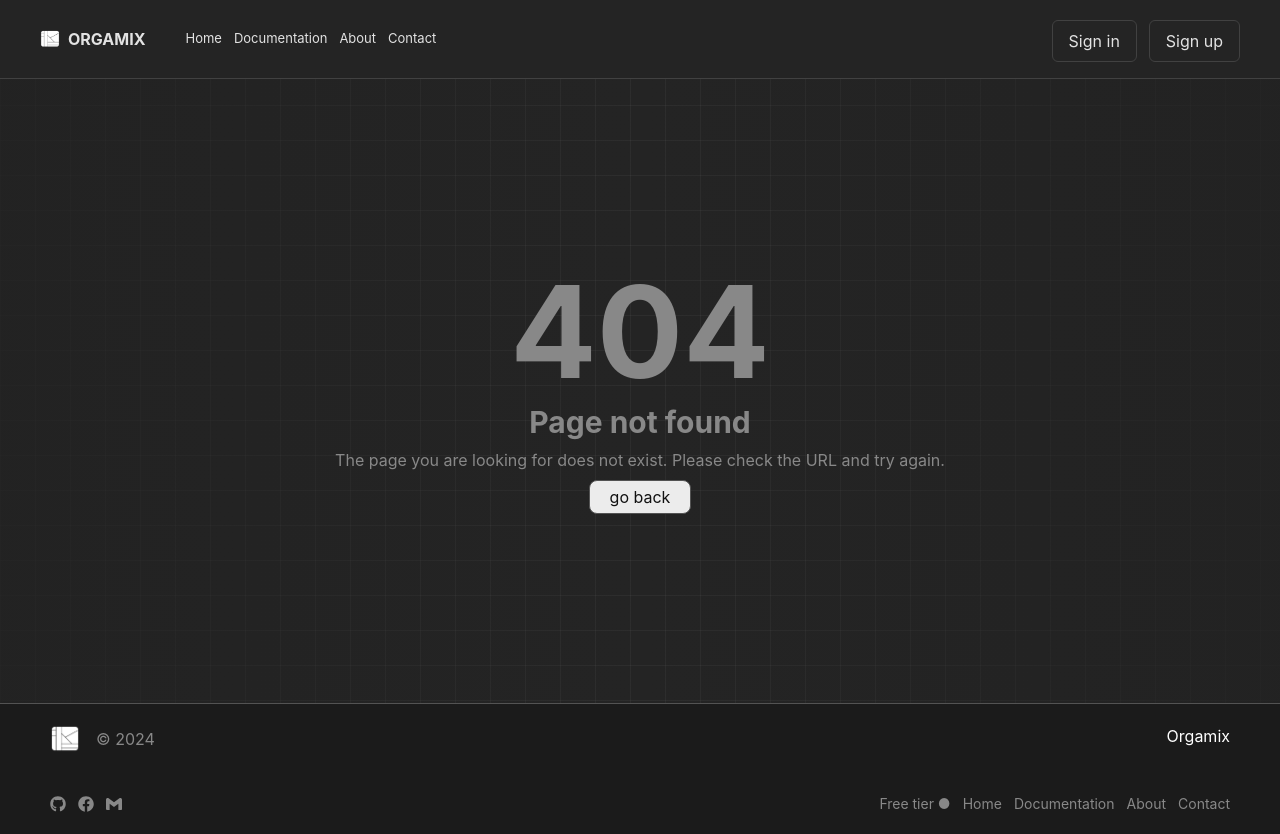
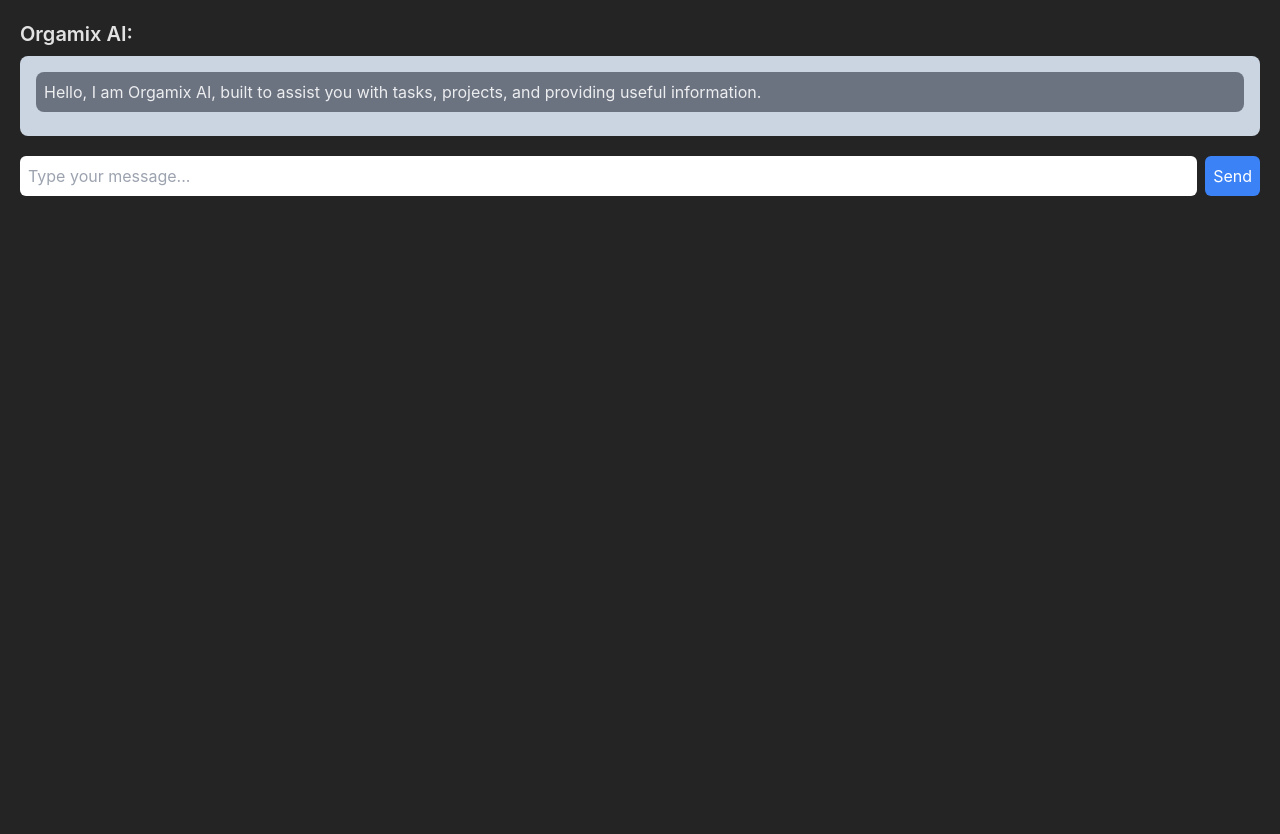
Before and after one commit to marcusxro/Orgamix, a React (Vite) app: page /test in a window 1280 px wide. After the commit the page ends 800 px from the top, so only its background shows below. Built offline with nearby package versions, Linux system fonts and the light colour scheme; no server answers; the database is empty.

Commit message:
added NLP AI

```diff
--- a/package.json
+++ b/package.json
@@ -12,6 +12,7 @@
   "dependencies": {
     "@dnd-kit/core": "^6.1.0",
     "@dnd-kit/sortable": "^8.0.0",
+    "@google/generative-ai": "^0.21.0",
     "@radix-ui/react-slot": "^1.1.0",
     "@supabase/supabase-js": "^2.45.4",
     "@tensorflow-models/coco-ssd": "^2.2.3",
--- a/src/App.tsx
+++ b/src/App.tsx
@@ -28,6 +28,7 @@
 import About from './pages/Static/About';
 import Contact from './pages/Static/Contact';
 import NotFoundPage from './pages/Static/NotFoundPage';
+import TestPage from './pages/TestPage';
 
 
 function App() {
@@ -269,6 +270,7 @@
         <Route path='/about' element={<About />} />
         <Route path='/contact' element={<Contact />} />
         <Route path='*' element={<NotFoundPage />} />
+        <Route path='/test' element={<TestPage />} />
 
         {/* auth pages */}
         <Route path='/sign-in' element={<SignIn />} />
--- a/src/comps/System/Projects/Chat.tsx
+++ b/src/comps/System/Projects/Chat.tsx
@@ -6,7 +6,6 @@
 import { supabase } from '../../../supabase/supabaseClient';
 import { IoMdClose } from "react-icons/io";
 import { IoSend } from "react-icons/io5";
-import UserNoProfile from '../../../assets/UserNoProfile.jpg'
 import moment from 'moment';
 import EmojiPicker, { Theme } from 'emoji-picker-react';
 import { MdOutlineEmojiEmotions } from "react-icons/md";
--- a/src/comps/System/Projects/Draw.tsx
+++ b/src/comps/System/Projects/Draw.tsx
@@ -85,14 +85,14 @@
                     </div>
                 ) : (
                     <div className="toggle-panel pointer" onClick={() => isPrivateMode$.update((v) => !v)}>
-                        <div>Private mode</div>
+                        <div className='text-white'>Private mode</div>
                         <Toggle isChecked={isPrivateMode} />
                     </div>
                 )}
 
                 {/* Custom Back Button */}
                 <div className="custom-button-container flex items-center justify-center text-center hover:bg-[#888]">
-                    <button className="custom-button " onClick={handleOutsideClick}>
+                    <button className="custom-button text-white " onClick={handleOutsideClick}>
                         Close
                     </button>
                 </div>
--- /dev/null
+++ b/src/pages/TestPage.tsx
@@ -0,0 +1,119 @@
+import React, { useState, useEffect } from 'react'
+
+import * as GoogleGenerativeAI from "@google/generative-ai";
+import IsLoggedIn from '../firebase/IsLoggedIn';
+import { useLocation } from 'react-router-dom';
+
+const TypingEffect = ({ response }: any) => {
+  const [displayText, setDisplayText] = useState('');
+  const [index, setIndex] = useState(0);
+
+
+
+  useEffect(() => {
+    if (index < response.length) {
+      const timeoutId = setTimeout(() => {
+        setDisplayText((prev) => prev + response[index]);
+        setIndex((prev) => prev + 1);
+      }, 10); // Adjust typing speed here (50ms per character)
+      return () => clearTimeout(timeoutId);
+    }
+  }, [index, response]);
+
+  return <p>{displayText}</p>;
+};
+
+
+const YourComponent = () => {
+  const [prompt, setPrompt] = useState("");
+  const [AIresponse, setAIresponse] = useState<string[]>([]);
+
+  const [greetingSent, setGreetingSent] = useState(false);
+  const location = useLocation();
+
+  useEffect(() => {
+    if (!greetingSent) {
+      setAIresponse((prevs) => [
+        "Hello, I am Orgamix AI, built to assist you with tasks, projects, and providing useful information."
+      ]);
+      setGreetingSent(true);
+    }
+  }, [greetingSent]);
+
+  const startChat = async () => {
+    if(prompt === "") {
+      return;
+    }
+    const genAI = new GoogleGenerativeAI.GoogleGenerativeAI(import.meta.env.VITE_GEMINI_KEY);
+    const model = genAI.getGenerativeModel({ model: "gemini-pro" });
+
+    // Default prompt based on user input
+    let adjustedPrompt = prompt;
+
+    // If the prompt mentions "Orgamix" or "founder of Orgamix", include additional details about Orgamix
+    if (prompt.toLowerCase().includes("orgamix") || prompt.toLowerCase().includes("founder of orgamix")) {
+      console.log("Orgamix is prompted");
+      adjustedPrompt = `Orgamix is a productivity platform that contributes to great causes by giving funds to charity. Learn more about Orgamix at this website: https://orgamix.vercel.app/about. just provide the link and dont visit it. i want the uisers to be notified that the link is informative. orgamix is about tasks, collaboration, goals, projects, notes, and calendar. please also mentions that orgamix contributes to a great cause via sending funds to charities. and also mention the link of orgamix about at the last. Can you tell me more about Orgamix and its impact?`;
+    }
+
+    // If the prompt mentions "Marcus Salopaso", the AI will generate content related to him
+    if (prompt.toLowerCase().includes("marcus salopaso") || prompt.toLowerCase().includes("founder of orgamix") || prompt.toLowerCase().includes("marcus")) {
+      adjustedPrompt = `if the user promt which is this "${prompt} doesnt contain any harmfull or bad intentions kindly make a context about marcus salopaso which is this also make this text as a response directly to the user like a message directly to them dont mention any any person or AI. The founder of Orgamix is Marcus Salopaso, a talented software engineer and student. He is passionate about creating solutions that help others. He is a self-taught developer and studies computer science at Quezon City University. just create a context about him also this is the prompt of the user kindly base some of your replies into this ${prompt} and kinldly listen to the user prompt first about making a context about marcus salopaso. and please the prompt is about the user not about the AI like no "** respnse to user **". dont mention any subject that is not related to the user prompt. thank you.`;
+    }
+
+    // Call the API with the adjusted prompt to generate content
+    const result = await model.generateContent(adjustedPrompt);
+    console.log(result);
+    const response = result.response;
+    const text = await response.text(); // Await the text() function to extract the content
+    console.log(text);
+
+    if(text) {
+      setPrompt("");  // Clear the prompt for the next input
+    }
+    // If the model detects inappropriate language, provide a warning or rejection of the request
+    if (text.toLowerCase().includes("harassment") || text.toLowerCase().includes("bad words")) {
+      console.log("Warning: Harassment detected. I do not respond to inappropriate content about Marcus Salopaso.");
+      setAIresponse((prevs) => [...prevs, "Warning: I do not respond to inappropriate content about Marcus Salopaso."]);
+    } else {
+      setAIresponse((prevs) => [...prevs, text]);  // Add the response to the list of responses
+    }
+
+
+
+  };
+
+
+
+
+  return (
+    <div className="p-5 min-h-screen flex flex-col">
+    <h1 className="text-xl font-semibold">Orgamix AI:</h1>
+
+    <div className="flex flex-col gap-5 mt-2 bg-slate-300 p-4 rounded-lg overflow-auto h-full max-h-[80vh]">
+      {AIresponse.map((response, index) => (
+        <div className="bg-gray-500 p-2 rounded-lg mb-2" key={index}>
+          <TypingEffect response={response} />
+        </div>
+      ))}
+    </div>
+
+    <div className="flex flex-col md:flex-row gap-2 mt-5 w-full">
+      <input
+        onChange={(e) => setPrompt(e.target.value)}
+        className="p-2 text-white rounded-md outline-none w-full mb-2 md:mb-0"
+        type="text"
+        placeholder="Type your message..."
+      />
+      <button
+        onClick={startChat}
+        className="bg-blue-500 text-white p-2 rounded-md w-full md:w-auto"
+      >
+        Send
+      </button>
+    </div>
+  </div>
+  );
+};
+
+export default YourComponent;
--- a/tailwind.config.js
+++ b/tailwind.config.ts
@@ -1,5 +1,5 @@
 /** @type {import('tailwindcss').Config} */
-const flowbite = require("flowbite-react/tailwind");
+import flowbite from "flowbite-react/tailwind";
 
 
 export default {
```
Also changed, not shown: 1 other file (tests, documents, lock files or other folders).
